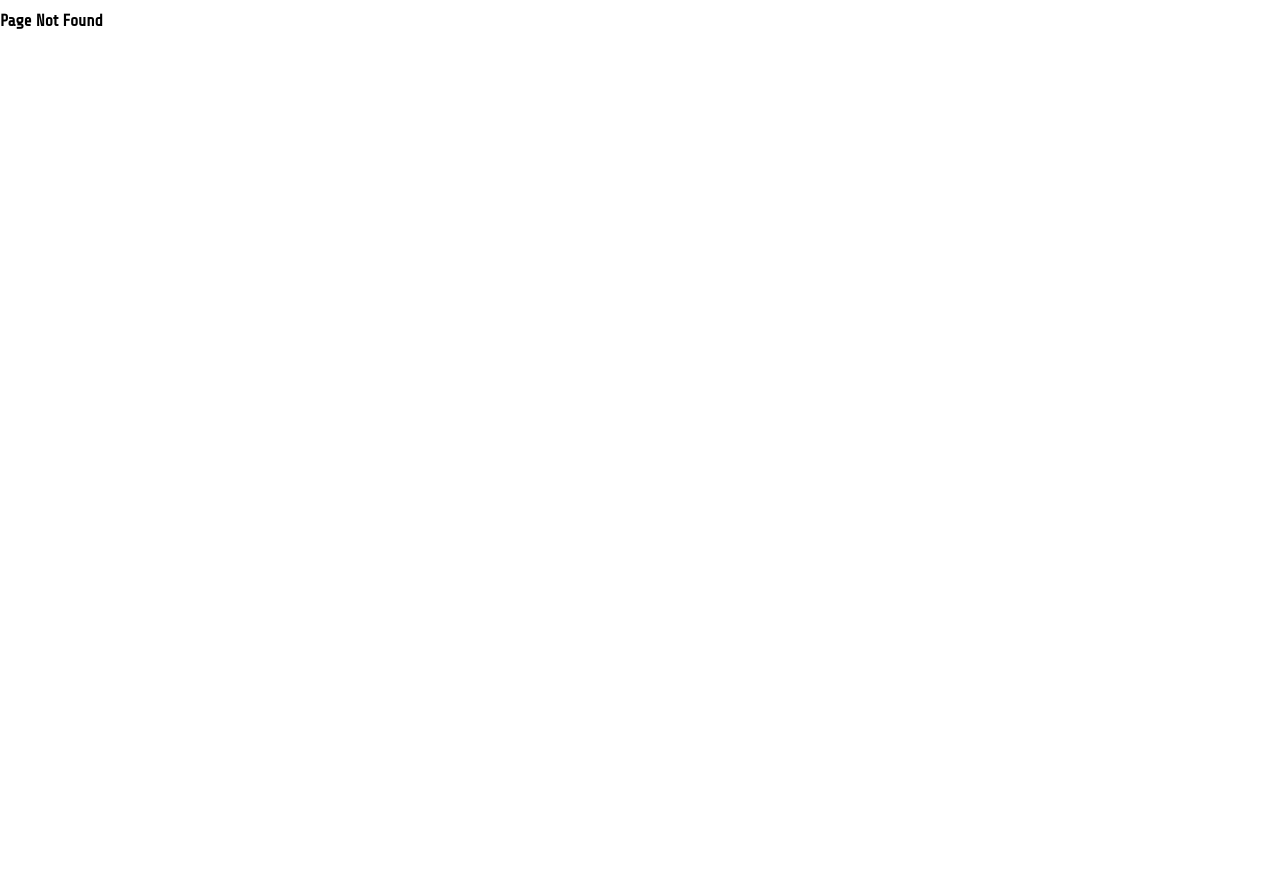
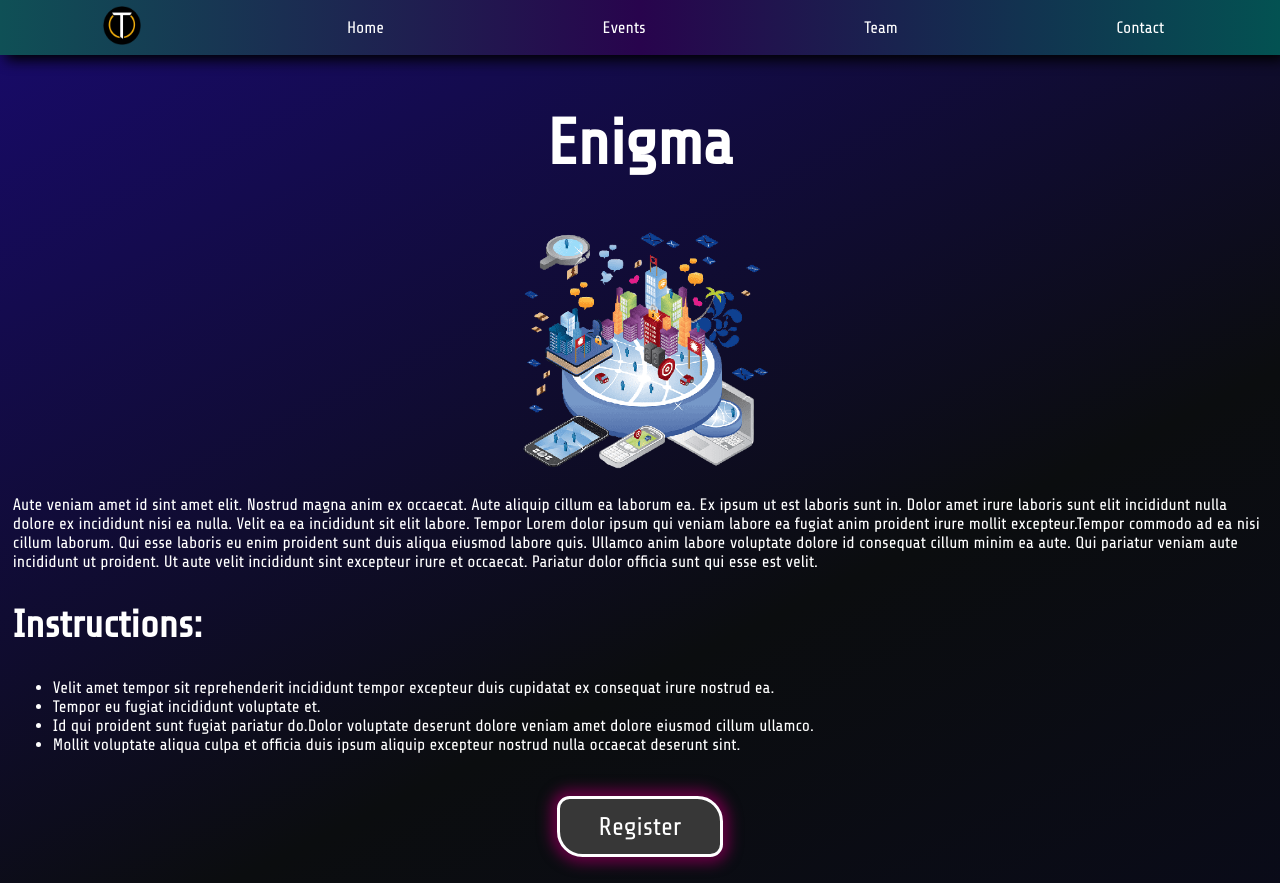
Before and after one commit to Sam-Varghese/Turing-website, a React (Create React App) app: page /technex2023/events/enigma in a window 1280 px wide. Before the commit this address had no page. Before the commit the page ends 800 px from the top, so only its background shows below. Built offline with nearby package versions, Linux system fonts and the light colour scheme.

Commit message:
Webpage for separate events made
So I've made a component namely eventsPage which just through the props, can generate a whole new webpage for almost all the events. Currently the page for Enigma event was made by this component

```diff
--- a/src/App.js
+++ b/src/App.js
@@ -9,6 +9,9 @@ import { BrowserRouter as Router, Routes, Route } from "react-router-dom";
 import NavBar from "./components/navbar/navbar";
 import Team from "./components/team/team";
 import Technex2023 from "./components/technex/technex";
+import EventsPage from "./components/eventsPage/eventsPage";
+import data from "./components/eventDetails/eventDetails.json";
+
 function App() {
     return (
         <Router>
@@ -64,6 +67,23 @@ function App() {
                         </div>
                     }
                 />
+                {/* Following is the page for Enigma which falls under technex events. eventDetails.json file is read to create a new webpage for enigma. */}
+                <Route
+                    exact={true}
+                    path="/technex2023/events/enigma"
+                    element={
+                        <div className="App">
+                            <NavBar />
+                            <EventsPage
+                                title={data.technexEvents[0].name}
+                                desc={data.technexEvents[0].desc}
+                                instructions={data.technexEvents[0].instructions}
+                                imagePath={data.technexEvents[0].imagePath}
+                                registrationLink={data.technexEvents[0].registrationLink}
+                            />
+                        </div>
+                    }
+                />
             </Routes>
         </Router>
     );
--- a/src/App.scss
+++ b/src/App.scss
@@ -16,6 +16,7 @@
 	background: linear-gradient(334deg, #080828, #0b0d0f, #1d098e);
 	background-size: 180% 180%;
 	animation: gradient-animation 6s ease infinite;
+	// border: 2px solid red;
 }
 
 
--- a/src/components/Events/Events.scss
+++ b/src/components/Events/Events.scss
@@ -34,4 +34,10 @@ and (orientation: portrait) {
     .eventsInnerDiv{
         border: none;
     }
+    .eventsOuterDiv{
+        padding-top: 6vw;
+        h1{
+            font-size: 10vw;
+        }
+    }
 }
--- a/src/components/button/button.scss
+++ b/src/components/button/button.scss
@@ -9,6 +9,7 @@
     margin-top: 1vw;
     border-radius: 1vw 2vw 1vw 2vw;
     cursor: pointer;
+    width: fit-content;
 }
 
 
--- /dev/null
+++ b/src/components/eventDetails/eventDetails.json
@@ -0,0 +1,26 @@
+{
+    "technexEvents": [
+        {
+            "name": "Enigma",
+            "registrationLink": "https://google.com",
+            "imagePath": "/eventsImages/enigma.png",
+            "desc": "Aute veniam amet id sint amet elit. Nostrud magna anim ex occaecat. Aute aliquip cillum ea laborum ea. Ex ipsum ut est laboris sunt in. Dolor amet irure laboris sunt elit incididunt nulla dolore ex incididunt nisi ea nulla. Velit ea ea incididunt sit elit labore. Tempor Lorem dolor ipsum qui veniam labore ea fugiat anim proident irure mollit excepteur.Tempor commodo ad ea nisi cillum laborum. Qui esse laboris eu enim proident sunt duis aliqua eiusmod labore quis. Ullamco anim labore voluptate dolore id consequat cillum minim ea aute. Qui pariatur veniam aute incididunt ut proident. Ut aute velit incididunt sint excepteur irure et occaecat. Pariatur dolor officia sunt qui esse est velit.",
+            "instructions": [
+                "Velit amet tempor sit reprehenderit incididunt tempor excepteur duis cupidatat ex consequat irure nostrud ea.",
+                "Tempor eu fugiat incididunt voluptate et.",
+                "Id qui proident sunt fugiat pariatur do.Dolor voluptate deserunt dolore veniam amet dolore eiusmod cillum ullamco.",
+                "Mollit voluptate aliqua culpa et officia duis ipsum aliquip excepteur nostrud nulla occaecat deserunt sint."
+            ]
+        },
+        {
+            "name": "Datathon",
+            "desc": "Aute veniam amet id sint amet elit. Nostrud magna anim ex occaecat. Aute aliquip cillum ea laborum ea. Ex ipsum ut est laboris sunt in. Dolor amet irure laboris sunt elit incididunt nulla dolore ex incididunt nisi ea nulla. Velit ea ea incididunt sit elit labore. Tempor Lorem dolor ipsum qui veniam labore ea fugiat anim proident irure mollit excepteur.",
+            "instructions": [
+                "Velit amet tempor sit reprehenderit incididunt tempor excepteur duis cupidatat ex consequat irure nostrud ea.",
+                "Tempor eu fugiat incididunt voluptate et.",
+                "Id qui proident sunt fugiat pariatur do.Dolor voluptate deserunt dolore veniam amet dolore eiusmod cillum ullamco.",
+                "Mollit voluptate aliqua culpa et officia duis ipsum aliquip excepteur nostrud nulla occaecat deserunt sint."
+            ]
+        }
+    ]
+}
--- /dev/null
+++ b/src/components/eventsPage/eventsPage.js
@@ -0,0 +1,30 @@
+import "./eventsPage.scss";
+import Button from "../button/button";
+export default function EventsPage(props) {
+    return (
+        <div className="eventsPageDiv">
+            <div className="eventsPageHeadingDiv">
+                <h1>{props.title}</h1>
+            </div>
+            <div className="eventsPageImageDiv">
+                <img src={props.imagePath} alt={props.imagePath} />
+            </div>
+            <div className="eventsPageDescDiv">
+                <p>{props.desc}</p>
+            </div>
+            <div className="eventsPageInstructions">
+                <h2>Instructions:</h2>
+                <ul>
+                    {props.instructions.map((value, index) => {
+                        return <li>{value}</li>;
+                    })}
+                </ul>
+            </div>
+            <div className="registrationButton">
+                <a href={props.registrationLink}>
+                    <Button content="Register" />
+                </a>
+            </div>
+        </div>
+    );
+}
--- /dev/null
+++ b/src/components/eventsPage/eventsPage.scss
@@ -0,0 +1,69 @@
+.eventsPageDiv {
+    padding-top: 5vw;
+    min-height: 100vh;
+    // border: 2px solid red;
+}
+
+.eventsPageHeadingDiv {
+    h1 {
+        font-size: 5vw;
+        text-align: center;
+    }
+}
+
+.eventsPageDescDiv {
+    // border: 2px solid;
+    margin: 1vw;
+    margin-top: 0;
+}
+
+.eventsPageInstructions {
+    // border: 2px solid red;
+    padding-right: 1vw;
+    padding-left: 1vw;
+    padding-bottom: 1vw;
+    h2 {
+        font-size: 3vw;
+    }
+}
+
+.eventsPageImageDiv {
+    display: flex;
+    justify-content: center;
+    img {
+        // border: 2px solid;
+        border-radius: 0.3vw;
+        max-width: 60%;
+        width: 30%;
+    }
+}
+
+.registrationButton {
+    // border: 2px solid;
+    display: flex;
+    align-items: center;
+    justify-content: center;
+    padding-bottom: 2vw;
+}
+
+@media screen and (max-device-width: 480px) and (orientation: portrait) {
+    .eventsPageHeadingDiv {
+        h1 {
+            font-size: 8vw;
+        }
+    }
+    .eventsPageInstructions{
+        h2{
+            font-size: 6vw;
+        }
+    }
+    .eventsPageDiv {
+        padding: 4vw;
+        padding-top: 10vw;
+    }
+    .eventsPageImageDiv {
+        img {
+            width: 80%;
+        }
+    }
+}
--- a/src/components/technex/technex.json
+++ b/src/components/technex/technex.json
@@ -3,8 +3,8 @@
         {
             "title": "Enigma",
             "desc": "Duis enim enim laborum in consequat ut ex deserunt veniam sit irure. Esse Lorem sint ad veniam reprehenderit duis id. Sit laboris consequat amet duis adipisicing exercitation excepteur est. Ad voluptate deserunt id labore deserunt sit laboris anim.",
-            "imagePath": "eventsImages/technex2023.jpg",
-            "eventLink": "/enigma"
+            "imagePath": "eventsImages/enigma.webp",
+            "eventLink": "/technex2023/events/enigma"
         },
         {
             "title": "Decode It",
@@ -22,7 +22,7 @@
             "title": "Design Comp.",
             "desc": "Duis enim enim laborum in consequat ut ex deserunt veniam sit irure. Esse Lorem sint ad veniam reprehenderit duis id. Sit laboris consequat amet duis adipisicing exercitation excepteur est. Ad voluptate deserunt id labore deserunt sit laboris anim.",
             "imagePath": "eventsImages/technex2023.jpg",
-            "eventLink": "/enigma"
+            "eventLink": "/technex2023/events/enigma"
         },
         {
             "title": "Showcase",
```
Also changed, not shown: public/eventsImages/enigma.jpg (added), public/eventsImages/enigma.png (added).
